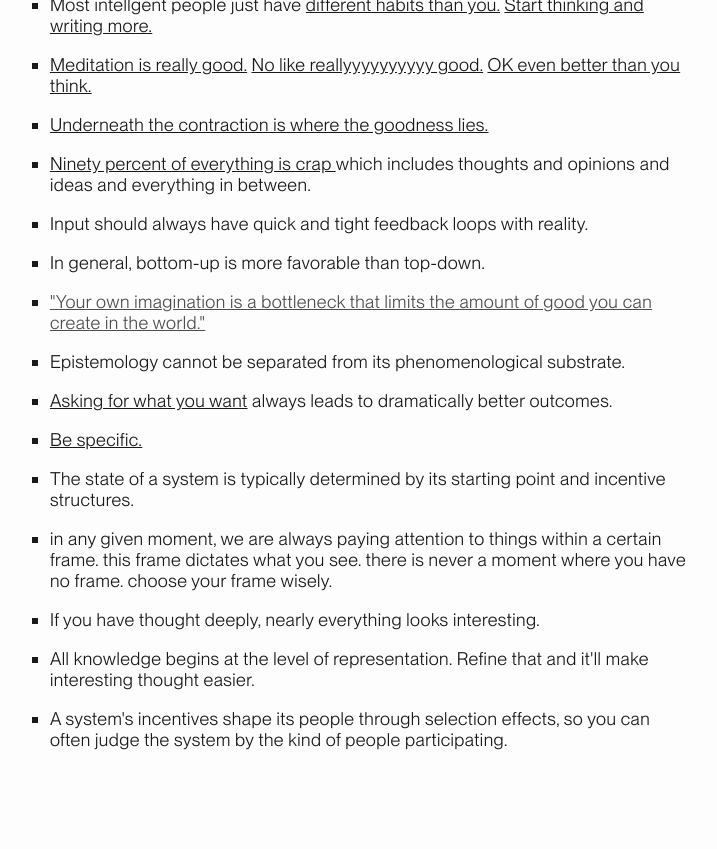
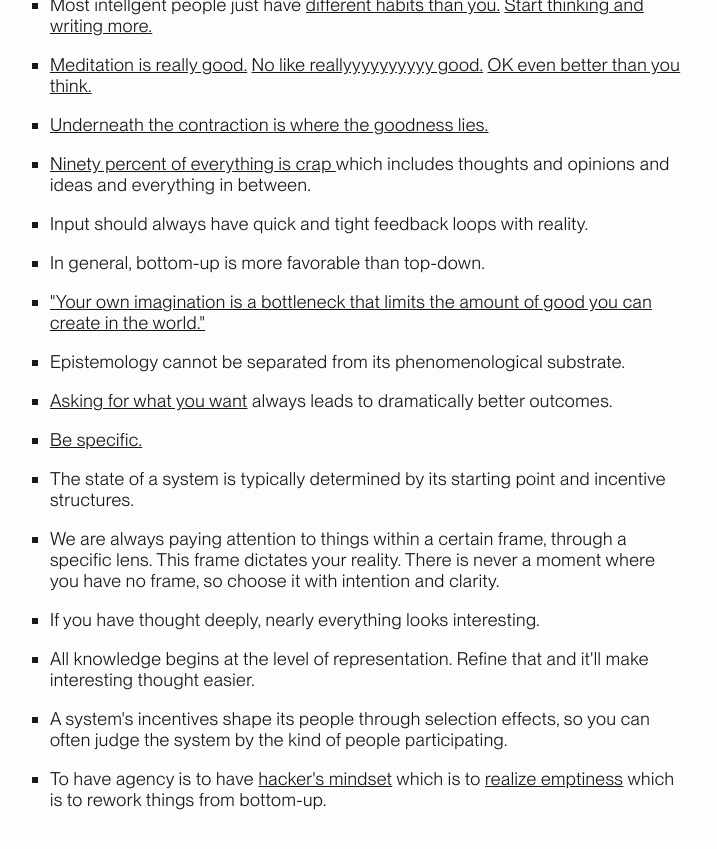
Before and after one commit to pxsswordprotected/personalsite, a Jekyll site: the page docs/principles.html, which Jekyll copies as it is, in a window 1280 px wide and 900 px high, scrolled down 3806 px. Shown: the top 849 px of the window, without its empty margins (285-1002 px from the left). Built offline with Jekyll 4.4.1, drawn with Linux system fonts in a browser that asks for light colours.

Commit message:
princ change

```diff
--- a/docs/principles.html
+++ b/docs/principles.html
@@ -178,10 +178,13 @@
                             of short term pleasure.
                         </li>
                         <li>
-                            Moving fast is not antithetical to taking needed diffused rest.
+                            Moving fast is not antithetical to taking needed
+                            diffused rest.
                         </li>
                         <li>
-                            Everything is impermanent and unsatisfactory. There will never be the thing that grants ultimate satisfaction.
+                            Everything is impermanent and unsatisfactory. There
+                            will never be the thing that grants ultimate
+                            satisfaction.
                         </li>
                         <li>
                             A lot of people don't really pass the Turing test.
@@ -206,7 +209,8 @@
                             >
                         </li>
                         <li>
-                            If you don't record it, it doesn't exist. Record your journey through writing.
+                            If you don't record it, it doesn't exist. Record
+                            your journey through writing.
                         </li>
                         <li>
                             <a
@@ -254,10 +258,9 @@
                         </li>
                         <li>
                             Learn what you like and and why, then apply those
-                            principles to everything. Knowing
-                            yourself and being able to put yourself in the best
-                            position possible for your personality and taste is
-                            a great feeling.
+                            principles to everything. Knowing yourself and being
+                            able to put yourself in the best position possible
+                            for your personality and taste is a great feeling.
                         </li>
                         <li>
                             "Ultimately it comes down to taste. It comes down to
@@ -305,12 +308,26 @@
                             based on what our model is of what their model is of
                             us.
                         </li>
-                        <li>Repetition builds intuition about the thing you are repeating.</li>
+                        <li>
+                            Repetition builds intuition about the thing you are
+                            repeating.
+                        </li>
                         <li>Goodhart's law runs the world.</li>
-                        <li>Discipline is just practice of virtuous behavior.</li>
-                        <li>Identity is mostly downstream of what you practice, but identity can influence what you practice.</li>
                         <li>
-                            Aesthetics & <a href="https://visakanv.com/marketing/solve-for-distribution/" target="_blank">distribution</a> get you 80% there.
+                            Discipline is just practice of virtuous behavior.
+                        </li>
+                        <li>
+                            Identity is mostly downstream of what you practice,
+                            but identity can influence what you practice.
+                        </li>
+                        <li>
+                            Aesthetics &
+                            <a
+                                href="https://visakanv.com/marketing/solve-for-distribution/"
+                                target="_blank"
+                                >distribution</a
+                            >
+                            get you 80% there.
                         </li>
                         <!-- <li>Tanha is the cause of dukkha (suffering).</li> -->
                         <li>
@@ -423,7 +440,9 @@
                         </li>
                         <li>Run towards the resistance.</li>
                         <li>
-                            Get attached to processes and systems rather than outcomes. Systems and consistency beat motivation or big one-time goals.
+                            Get attached to processes and systems rather than
+                            outcomes. Systems and consistency beat motivation or
+                            big one-time goals.
                         </li>
                         <li>
                             There will be months where nothing happens and days
@@ -539,7 +558,8 @@
                             >
                         </li>
                         <li>
-                            What we resist persists. What we can feel will heal. ((emotions))
+                            What we resist persists. What we can feel will heal.
+                            ((emotions))
                         </li>
                         <li>
                             <a
@@ -609,24 +629,82 @@
                             everything in between.
                         </li>
                         <li>
-                            Input should always have quick and tight feedback loops with reality.
-                        </li>
-                        <li>In general, bottom-up is more favorable than top-down.</li>
-                        <li><a href=""https://newsletter.osv.llc/p/visakan-veerasamy" target="_blank">"Your own imagination is a bottleneck that limits the amount of
-                        good you can create in the world."</a></li>
-                        <li>Epistemology cannot be separated from its phenomenological substrate.</li>
-                        <li><a href="https://substack.com/home/post/p-185139497" target="_blank">Asking for what you want</a> always leads to dramatically better outcomes.</li>
-                        <li><a href="https://www.lesswrong.com/posts/NgtYDP3ZtLJaM248W/sotw-be-specific" target="_blank">Be specific.</a></li>
-                        <li>
-                            The state of a system is typically determined by its starting point and incentive structures.
+                            Input should always have quick and tight feedback
+                            loops with reality.
                         </li>
                         <li>
-                            in any given moment, we are always paying attention to things within a certain frame. this frame dictates what you see. there is never a moment where you have no frame. choose your frame wisely.
+                            In general, bottom-up is more favorable than
+                            top-down.
                         </li>
-                        <li>If you have thought deeply, nearly everything looks interesting.</li>
-                        <li>All knowledge begins at the level of representation. Refine that and it'll make interesting thought easier. </li>
-                        <li>A system's incentives shape its people through selection effects, so you can often judge the system by the kind of people participating.</li>
-                        </ul>
+                        <li>
+                            <a
+                                href="https://newsletter.osv.llc/p/visakan-veerasamy"
+                                target="_blank"
+                                >"Your own imagination is a bottleneck that
+                                limits the amount of good you can create in the
+                                world."</a
+                            >
+                        </li>
+                        <li>
+                            Epistemology cannot be separated from its
+                            phenomenological substrate.
+                        </li>
+                        <li>
+                            <a
+                                href="https://substack.com/home/post/p-185139497"
+                                target="_blank"
+                                >Asking for what you want</a
+                            >
+                            always leads to dramatically better outcomes.
+                        </li>
+                        <li>
+                            <a
+                                href="https://www.lesswrong.com/posts/NgtYDP3ZtLJaM248W/sotw-be-specific"
+                                target="_blank"
+                                >Be specific.</a
+                            >
+                        </li>
+                        <li>
+                            The state of a system is typically determined by its
+                            starting point and incentive structures.
+                        </li>
+                        <li>
+                            We are always paying attention to things within a
+                            certain frame, through a specific lens. This frame
+                            dictates your reality. There is never a moment where
+                            you have no frame, so choose it with intention and
+                            clarity.
+                        </li>
+                        <li>
+                            If you have thought deeply, nearly everything looks
+                            interesting.
+                        </li>
+                        <li>
+                            All knowledge begins at the level of representation.
+                            Refine that and it'll make interesting thought
+                            easier.
+                        </li>
+                        <li>
+                            A system's incentives shape its people through
+                            selection effects, so you can often judge the system
+                            by the kind of people participating.
+                        </li>
+                        <li>
+                            To have agency is to have
+                            <a
+                                href="https://substack.com/home/post/p-193438542"
+                                target="_blank"
+                                >hacker's mindset</a
+                            >
+                            which is to
+                            <a
+                                href="https://www.psswordprotectd.com/2026/02/03/agency-emptiness/"
+                                target="_blank"
+                                >realize emptiness</a
+                            >
+                            which is to rework things from bottom-up.
+                        </li>
+                    </ul>
                 </section>
             </main>
         </div>
```
